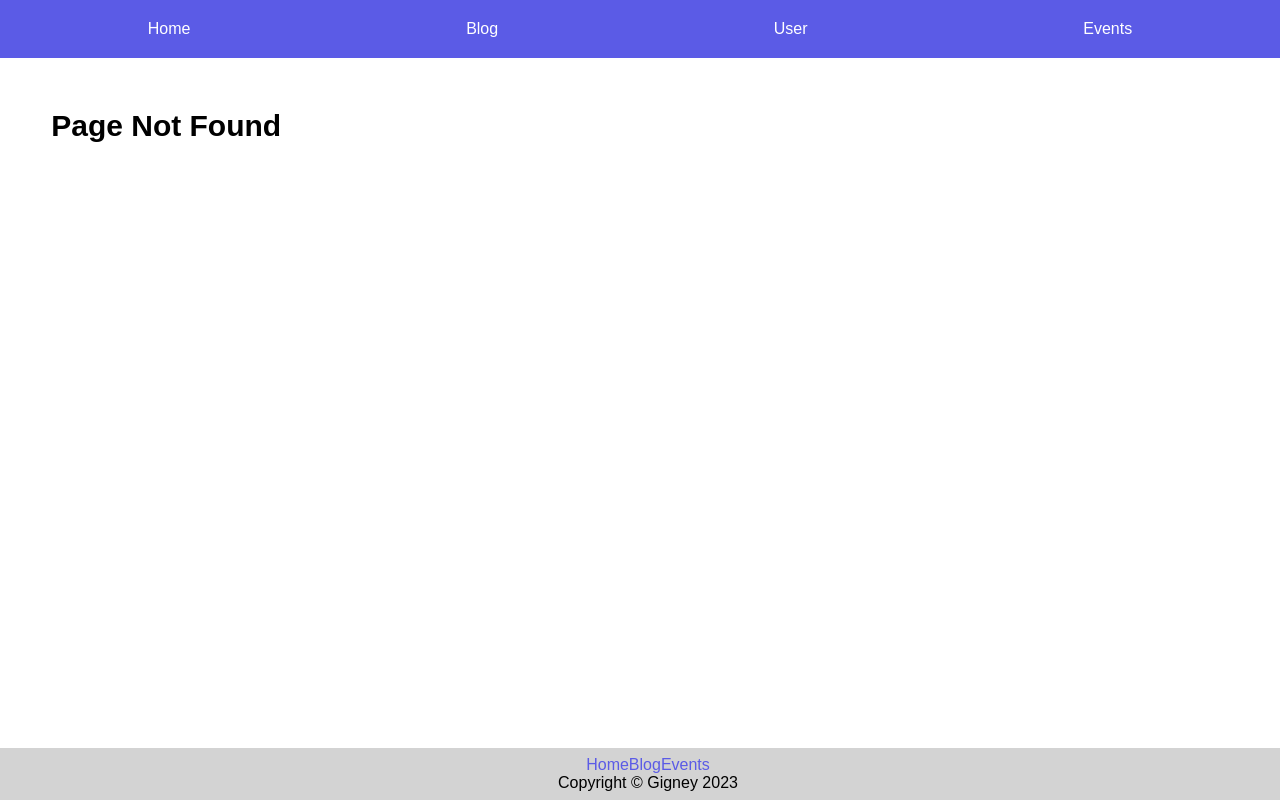
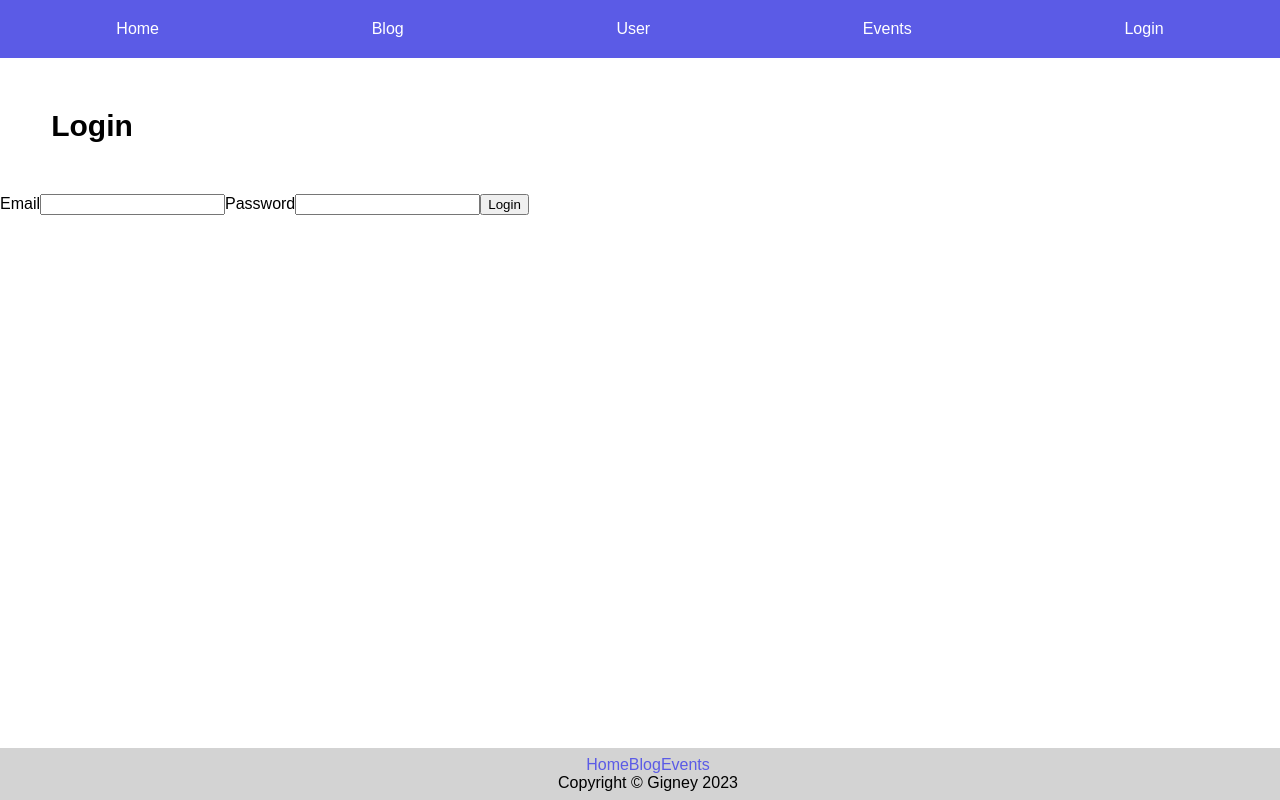
Before and after one commit to GRDE3024-DIG33-DigEx-Major-Project-2/frontendA3, a React (Create React App) app: page /login in a window 1280 px wide. Before the commit this address had no page. Built offline with nearby package versions, Linux system fonts and the light colour scheme.

Commit message:
Login first draft and logic

```diff
--- a/src/components/App.js
+++ b/src/components/App.js
@@ -7,6 +7,7 @@ import User from "./User.js";
 import Header from "./Header.js";
 import Profile from "./Profile.js";
 import Footer from "./Footer.js";
+import Login from "./Login.js";
 
 function App() {
 
@@ -21,7 +22,8 @@ function App() {
           <Routes>
             <Route path="/" element={<Home />} />
             <Route path="blog" element={<Blog />} />
-            <Route path={`${user.id}`} element={<User user={user} />}>
+            <Route path="login" element={<Login />} />
+            <Route path={`${user.id}`} element={<User />}>
               <Route path="profile" element={<Profile user={user} />} />
             </Route>
             <Route path="events" element={<Events />} />
--- a/src/components/Header.js
+++ b/src/components/Header.js
@@ -10,6 +10,7 @@ export default function Header({user}) {
                 <Link id="nav-blog" to="/blog">Blog</Link>
                 <Link id="nav-user" to={`${user.id}`}>User</Link>
                 <Link id="nav-events" to="/events">Events</Link>
+                <Link id="nav-login" to="/login">Login</Link>
             </nav>
         </header>
     )
--- /dev/null
+++ b/src/components/Login.js
@@ -0,0 +1,59 @@
+import { useState } from "react";
+import { useNavigate } from "react-router-dom";
+
+const Login = () => {
+
+  const [email, setEmail] = useState("");
+  const [password, setPassword] = useState("");
+  const [message, setMessage] = useState(null);
+  const navigate = useNavigate();
+
+  const loginHandler = async (event) => {
+    event.preventDefault();
+    console.log("Login Handler");
+
+    // if the email and password are validated, get user object and navigate to homepage
+    const user = {
+      id: "123456789",
+      name: "Test User"
+    }
+    navigate(`../${user.id}`, {state: {user:user}});
+
+    // if wrong email or password, set message - logic to be added with backend
+    setMessage("Invalid email or password. Try again.")
+
+
+  };
+
+  return (
+    <div className="login-container">
+      <h1>Login</h1>
+      <form className="login-form" onSubmit={loginHandler}>
+      <label htmlFor="email">Email</label>
+        <input
+          type="text"
+          id="email"
+          value={email}
+          onChange={(event) => setEmail(event.target.value)}
+        />
+        <label htmlFor="password">Password</label>
+        <input
+          type="password"
+          id="password"
+          value={password}
+          onChange={(event) => setPassword(event.target.value)}
+        />
+        {/* if the message is defined, show it */}
+        {message && <p className="error-message">{message}</p>}
+        <input
+          id="register-btn"
+          className="input-btn"
+          type="submit"
+          value="Login"
+        />
+      </form>
+    </div>
+  );
+};
+
+export default Login;
--- a/src/components/User.js
+++ b/src/components/User.js
@@ -1,10 +1,23 @@
-import { Outlet } from "react-router-dom";
+import { Outlet, useLocation } from "react-router-dom";
 
-const User = ({user}) => {
+const User = () => {
+
+  let { state } = useLocation();
+
   return (
     <div className="user-container">
-        <h1>{user.name}'s homepage</h1>
+      { state && (
+        <>
+          <h1>{state.user.name}'s homepage</h1>
           <Outlet />
+        </>
+      )}
+      { !state && (
+        <>
+          <h1>You must login to view this page.</h1>
+        </>
+      )}
+
     </div>
   );
 };
```
Lines whose indentation alone changed are shown as unchanged.
